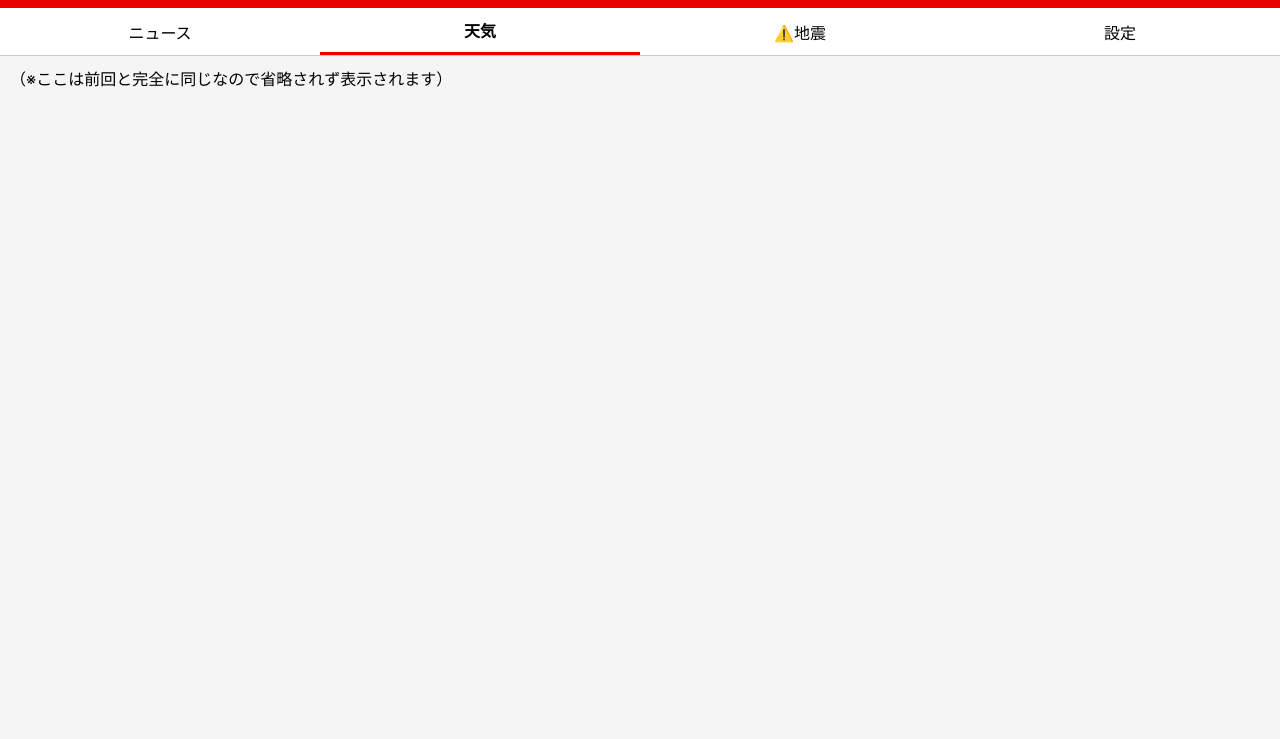
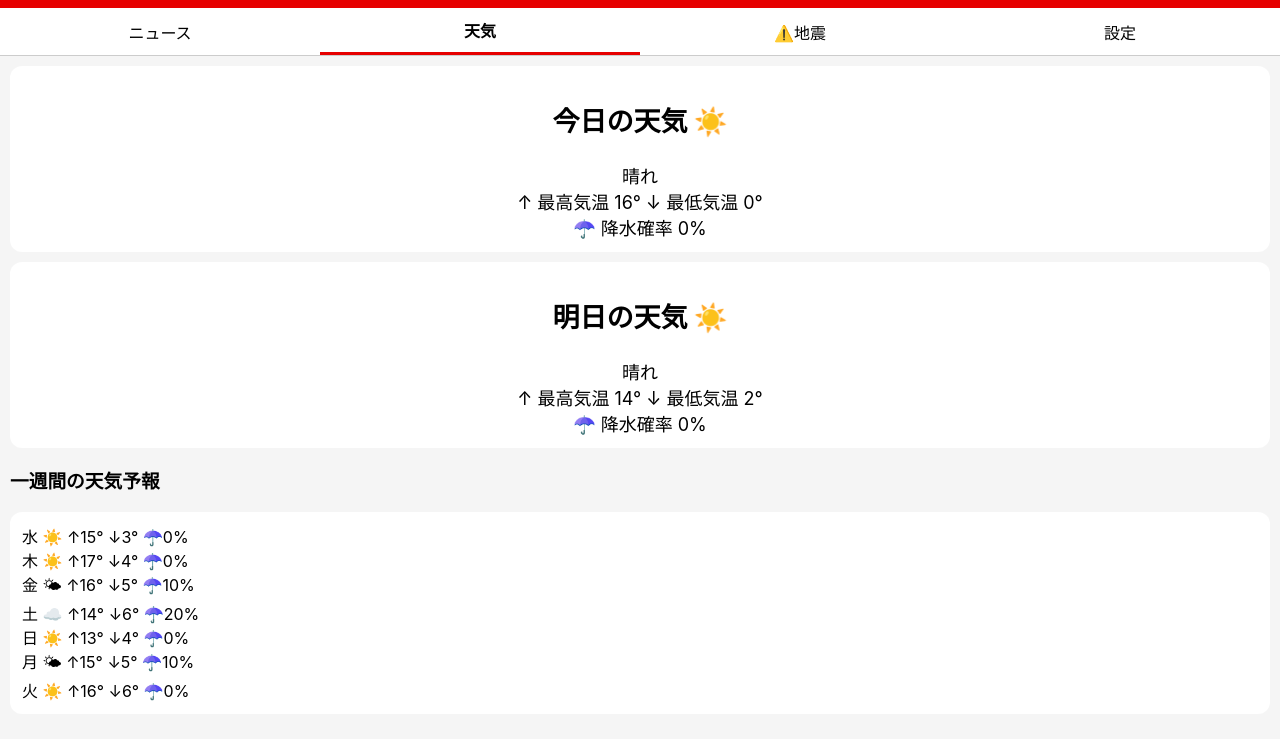
Before and after one commit to togashihome104104-pixel/togashihome104104.github.io, a plain HTML site: page index.html in a window 1280 px wide. Both pictures are taken after a click on the button "天気". Shown: the part 61-800 px from the top of the page. Drawn offline with Linux system fonts and the light colour scheme.

Commit message:
Update index.html

```diff
--- a/index.html
+++ b/index.html
@@ -159,11 +159,41 @@ header small{font-size:12px;}
 
 </div>
 
-</div>
-
 <!-- WEATHER（変更なし） -->
 <div id="weather" class="section">
-（※ここは前回と完全に同じなので省略されず表示されます）
+
+  <div class="card weather-card">
+    <h2 class="weather-title">今日の天気 ☀️</h2>
+    <div class="weather-main">晴れ</div>
+    <div class="weather-temp">
+      <span class="high">↑ 最高気温 16°</span>
+      <span class="low">↓ 最低気温 0°</span>
+    </div>
+    <div class="weather-rain">☂️ 降水確率 0%</div>
+  </div>
+
+  <div class="card weather-card">
+    <h2 class="weather-title">明日の天気 ☀️</h2>
+    <div class="weather-main">晴れ</div>
+    <div class="weather-temp">
+      <span class="high">↑ 最高気温 14°</span>
+      <span class="low">↓ 最低気温 2°</span>
+    </div>
+    <div class="weather-rain">☂️ 降水確率 0%</div>
+  </div>
+
+  <h3 class="week-title">一週間の天気予報</h3>
+
+  <div class="card weather-week">
+    <div>水 ☀️ ↑15° ↓3° ☂️0%</div>
+    <div>木 ☀️ ↑17° ↓4° ☂️0%</div>
+    <div>金 🌤 ↑16° ↓5° ☂️10%</div>
+    <div>土 ☁️ ↑14° ↓6° ☂️20%</div>
+    <div>日 ☀️ ↑13° ↓4° ☂️0%</div>
+    <div>月 🌤 ↑15° ↓5° ☂️10%</div>
+    <div>火 ☀️ ↑16° ↓6° ☂️0%</div>
+  </div>
+
 </div>
 
 <!-- QUAKE -->
```
